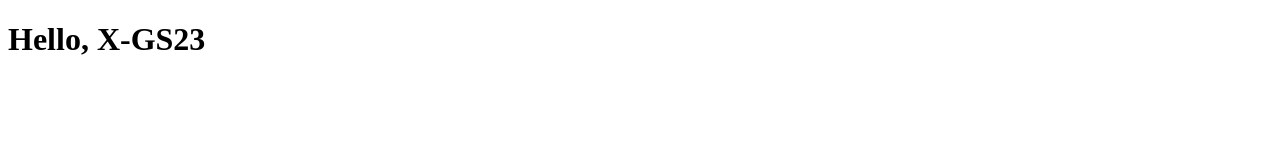
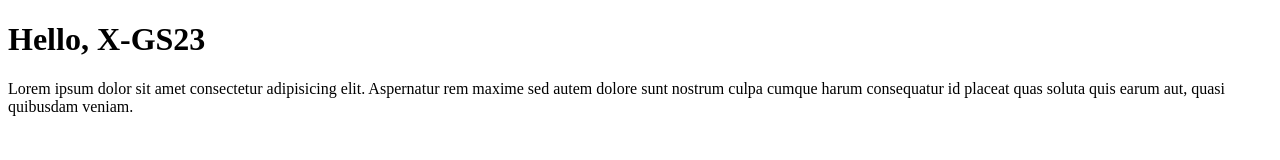
Before and after one commit to guidesyntax23/x-gs23, a plain HTML site: page index.html in a window 1280 px wide. Drawn offline with Linux system fonts and the light colour scheme.

Commit message:
menambahkan paragraf lorem

```diff
--- a/index.html
+++ b/index.html
@@ -8,5 +8,7 @@
 <body>
     <h1>Hello, X-GS23</h1>
 
+    <p>Lorem ipsum dolor sit amet consectetur adipisicing elit. Aspernatur rem maxime sed autem dolore sunt nostrum culpa cumque harum consequatur id placeat quas soluta quis earum aut, quasi quibusdam veniam.</p>
+
 </body>
 </html>
```
